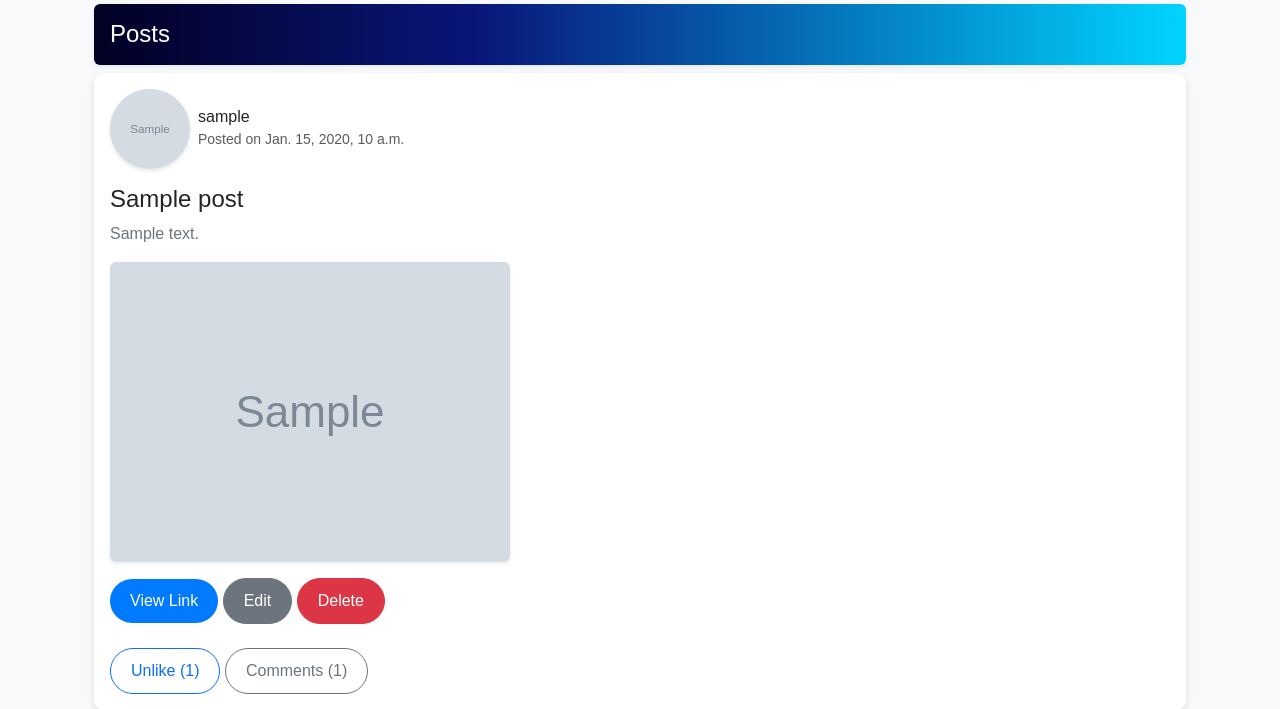
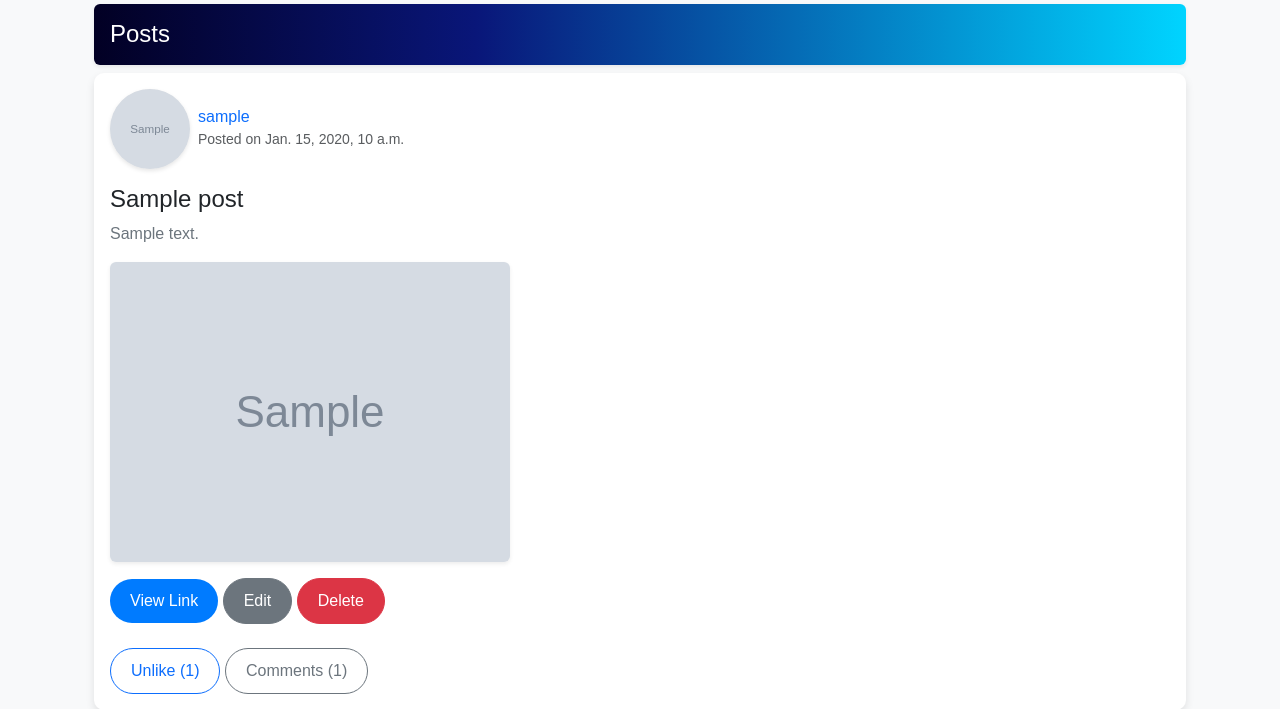
Before and after one commit to AmeriK88/Red-social-Django-XLang, a Django app: a page that uses users/templates/users/profile.html in a window 1280 px wide. Shown: the part 684-1393 px from the top of the page. Run offline with Django 5.2, Linux system fonts and the light colour scheme; a user stored in the database is signed in; tables that the repository leaves empty hold one stand-in row (values such as "Sample post"); grey boxes marked "Sample" are stand-in pictures; some libraries are stand-ins or nearby versions.

Commit message:
feat: funcionalidad mejora UI nuevos usuarios & orden de publicaciones mejorada

```diff
--- a/users/templates/users/profile.html
+++ b/users/templates/users/profile.html
@@ -86,9 +86,13 @@
                 <div class="card-body">
                     <!-- Foto de perfil + nombre del usuario -->
                     <div class="d-flex align-items-center mb-3">
-                        <img src="{{ post.user.profile_picture.url }}" alt="{{ post.user.username }}" class="miniature-profile-picture me-2">
+                        <a href="{% url 'profile' post.user.username %}">
+                            <img src="{{ post.user.profile_picture.url }}" alt="{{ post.user.username }}" class="miniature-profile-picture me-2">
+                        </a>
                         <div>
-                            <h6 class="mb-0">{{ post.user.username }}</h6>
+                            <a href="{% url 'profile' post.user.username %}" class="text-decoration-none">
+                                <h6 class="mb-0">{{ post.user.username }}</h6>
+                            </a>
                             <small class="text-muted">Posted on {{ post.created_at }}</small>
                         </div>
                     </div>
@@ -137,9 +141,13 @@
                             {% for comment in post.comments.all %}
                                 <div class="d-flex mb-2">
                                     <!-- Imagen de perfil del usuario que hizo el comentario -->
-                                    <img src="{{ comment.user.profile_picture.url }}" alt="{{ comment.user.username }}" class="miniature-comment-picture me-2">
+                                    <a href="{% url 'profile' comment.user.username %}">
+                                        <img src="{{ comment.user.profile_picture.url }}" alt="{{ comment.user.username }}" class="miniature-comment-picture me-2">
+                                    </a>
                                     <div>
-                                        <strong>{{ comment.user.username }}:</strong>
+                                        <a href="{% url 'profile' comment.user.username %}" class="text-decoration-none">
+                                            <strong>{{ comment.user.username }}:</strong>
+                                        </a>
                                         <p class="mb-1">{{ comment.content }}</p>
                                         <small class="text-muted">{{ comment.created_at }}</small>
                                     </div>
--- a/users/views.py
+++ b/users/views.py
@@ -69,7 +69,7 @@ def profile_view(request, username):
         if pending_requests.exists():
             messages.info(request, f"You have {pending_requests.count()} pending friend requests.")
 
-    posts = Post.objects.filter(user=user)
+    posts = Post.objects.filter(user=user).order_by('-created_at')
 
     # Marca si el user ha dado like a las publicaciones
     for post in posts:
```
Also changed, not shown: users/templates/users/home.html (+8 -0 lines).
